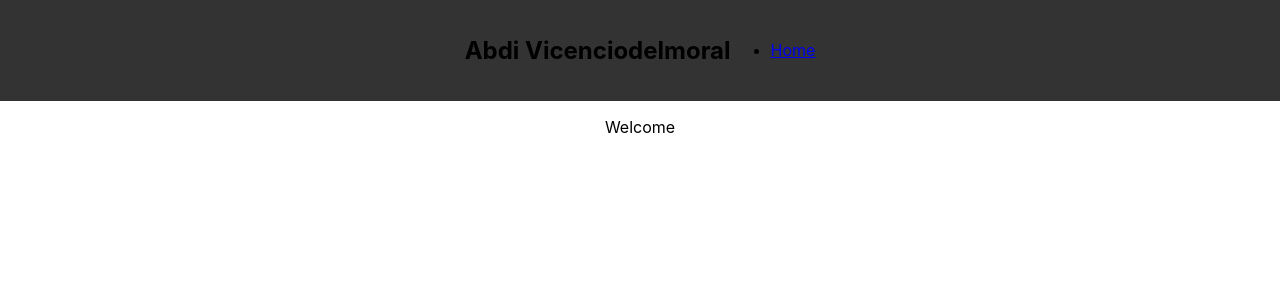
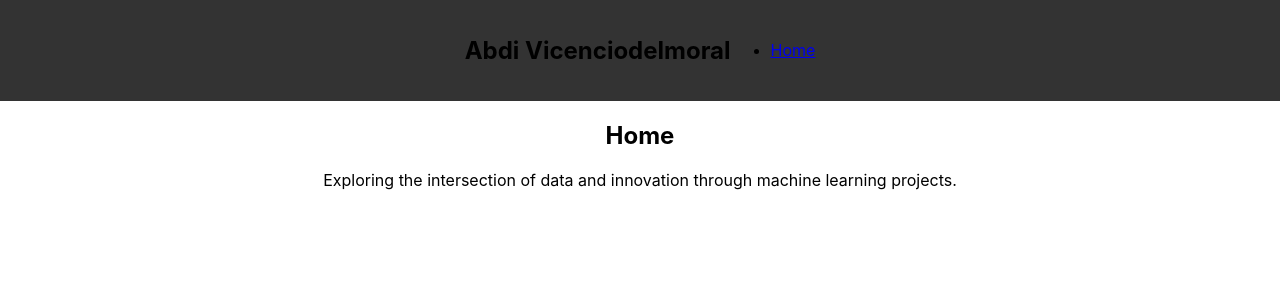
Before and after one commit to AbdiVicenciodelmoral/AbdiVicenciodelmoral.github.io, a React (Create React App) app in the folder my-github-pages-app/: page / in a window 1280 px wide. Shown: the top 300 px of the page. Built offline with nearby package versions, Linux system fonts and the light colour scheme.

Commit message:
Added Navbar component and updated headlines

```diff
--- a/my-github-pages-app/src/App.js
+++ b/my-github-pages-app/src/App.js
@@ -12,7 +12,8 @@ function App(){
     <div className="App">
       <Navbar />
       <section id='Home'>
-        <p>Welcome</p>
+        <h2>Home</h2>
+        <p>Exploring the intersection of data and innovation through machine learning projects.</p>
       </section>
 
     </div>
```
